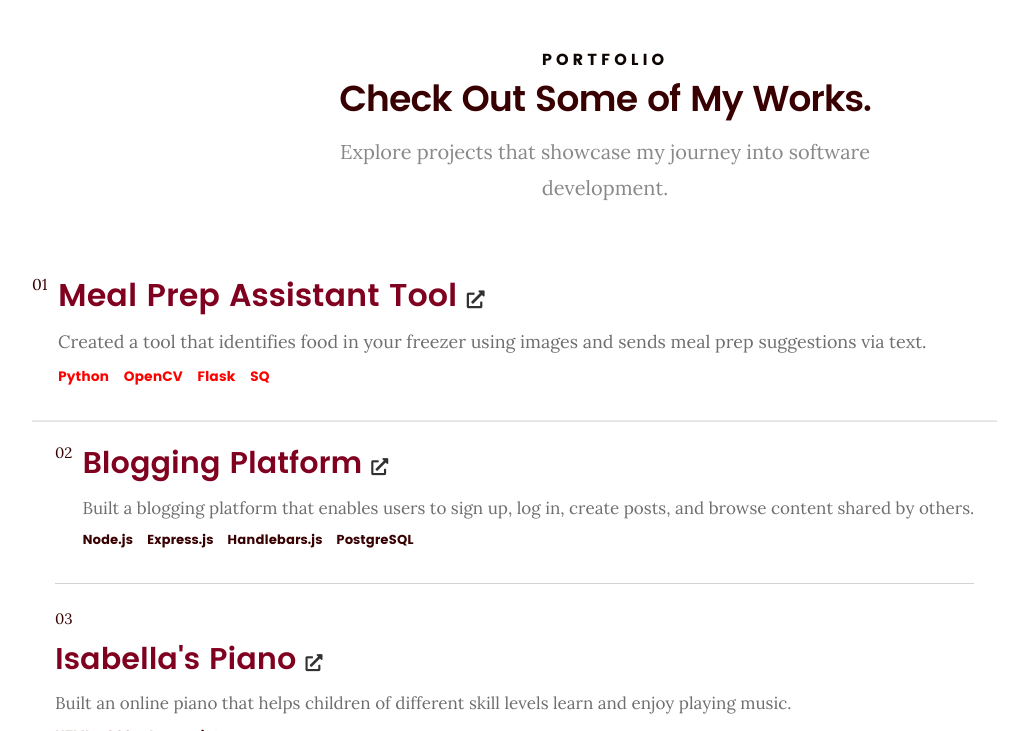
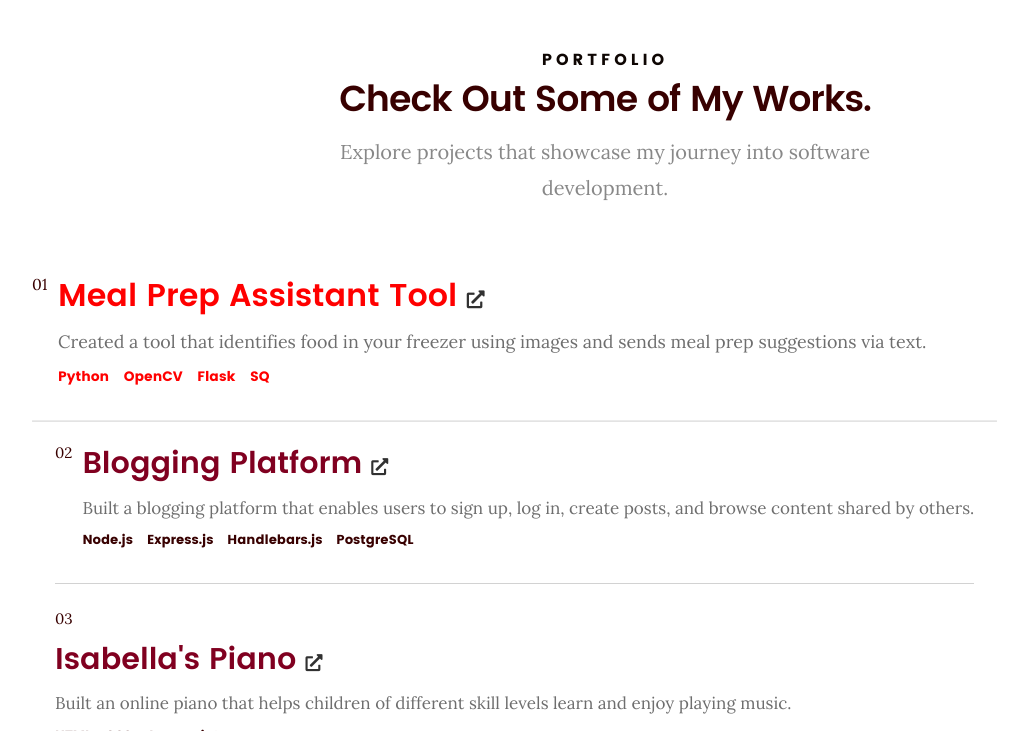
Before and after one commit to Samuelthenm/Portfolio, a plain HTML site: page index.html in a window 1280 px wide. In both pictures the pointer is over the link 515 px from the left and 4672 px from the top of the page. Shown: the part 4341-5072 px from the top of the page, without its empty margins (35-1063 px from the left). Drawn offline with Linux system fonts and the light colour scheme.

Commit message:
Update main.css

```diff
--- a/css/main.css
+++ b/css/main.css
@@ -106,9 +106,12 @@ body {
   transform: scale(1.05); /* Slightly scale up on hover */
 }
 
-.project:hover .project-title .project-tech {
+.project:hover .project-title,
+.project:hover .project-tech,
+.project:hover .fas {
   color: #FF0000; /* Change color to red when the project is hovered */
 }
+
 
 .project-number {
   font-size: 1.5rem; /* 24px in rem */
```
